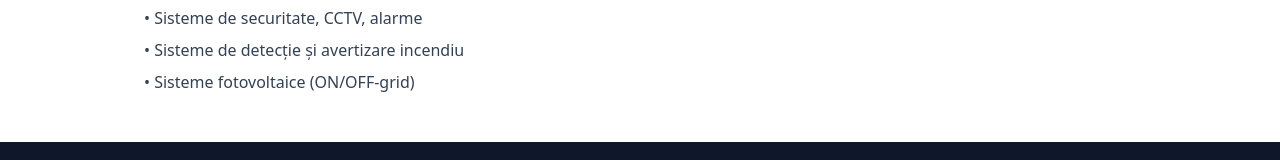
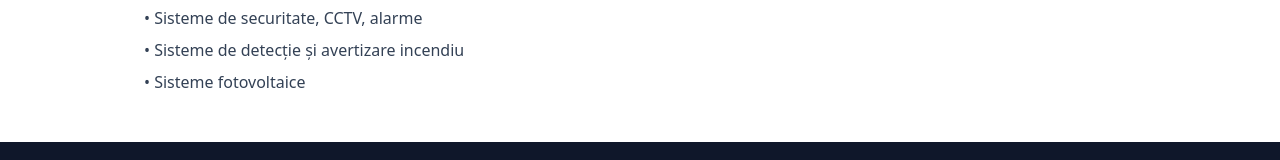
Before and after one commit to etcelectrice-site/etcelectrice-site, a Next.js app: page / in a window 1280 px wide. Shown: the part 451-611 px from the top of the page. Built offline with nearby package versions, Linux system fonts and the light colour scheme.

Commit message:
Update page.tsx

```diff
--- a/app/page.tsx
+++ b/app/page.tsx
@@ -23,7 +23,7 @@ export default function Page() {
             <li>• Paratrăsnet și prize de pământ</li>
             <li>• Sisteme de securitate, CCTV, alarme</li>
             <li>• Sisteme de detecție și avertizare incendiu</li>
-            <li>• Sisteme fotovoltaice (ON/OFF-grid)</li>
+            <li>• Sisteme fotovoltaice</li>
           </ul>
         </div>
       </section>
```
